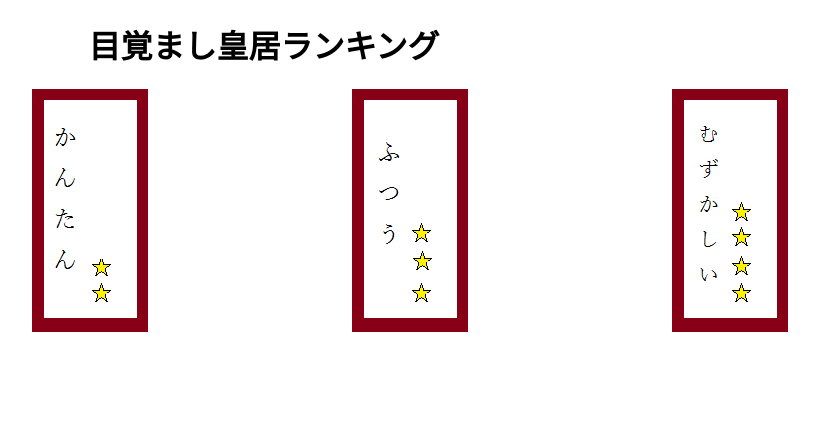
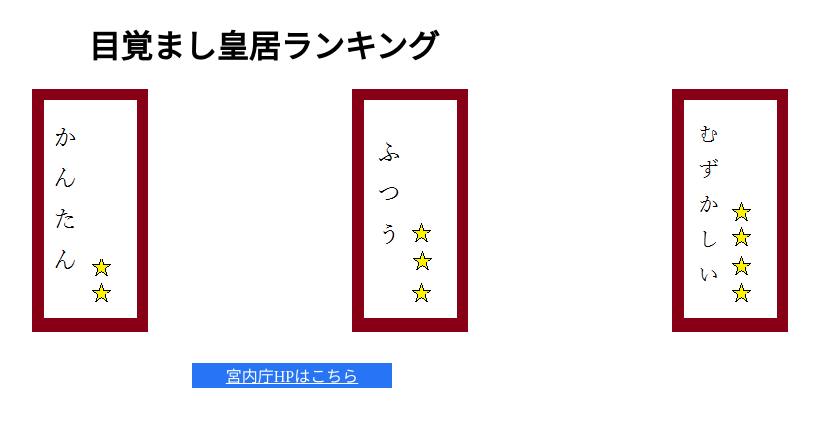
Before and after one commit to 723gt/alarm_rank, a plain HTML site: page index.html in a window 1280 px wide. Shown: the whole page, without its empty margins (376-1195 px from the left). Drawn offline with Linux system fonts and the light colour scheme.

Commit message:
宮内庁へ

```diff
--- a/css/index.css
+++ b/css/index.css
@@ -22,12 +22,23 @@
 
 .result_disp{
 	position: relative;
-	top: -200px;
+	top: 50px;
 }
 
+.kunaicho{
+  position:relative;
+  top: 50px;
+  left: 200px;
+
+}
+
+
+
 a {
-	display: inline-block;
-  width: 100px;
-  height: 70px;
-  background: #098762;
+  display: inline-block;
+  width: 200px;
+  height: 25px;
+  background:#2775f4 ;
+  text-align: center;
+  color: #ffffff;
 }
--- a/index.html
+++ b/index.html
@@ -1,5 +1,6 @@
 <!DOCTYPE html>
 <html>
+<meta charset="utf-8">
   <head>
     <title>
       起きるの辛いが役に立つ
@@ -22,6 +23,8 @@
 
   <img class="hardlogo" id="hard_disp" src="img/hard.png">
 
+  <a class="kunaicho" id="kunaicho" href="http://www.kunaicho.go.jp/"> 宮内庁HPはこちら </a>
+
   <div class="result" id="result"></div>
 
 
```
